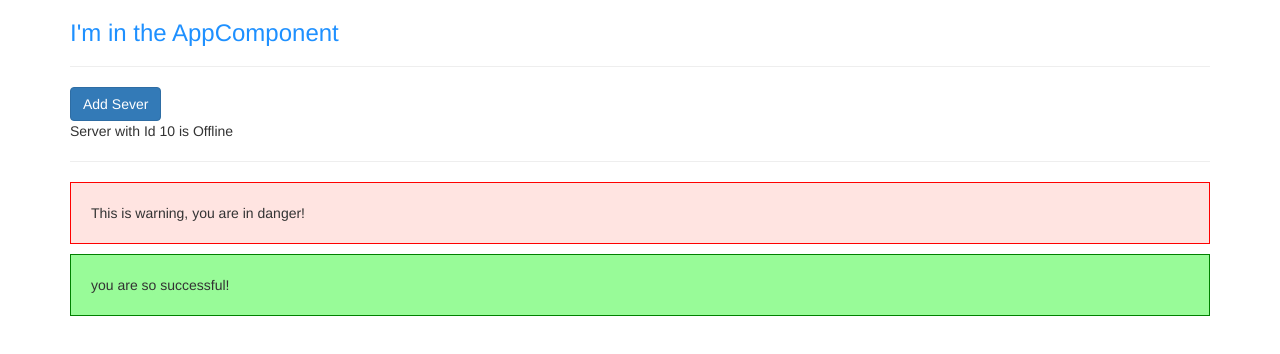
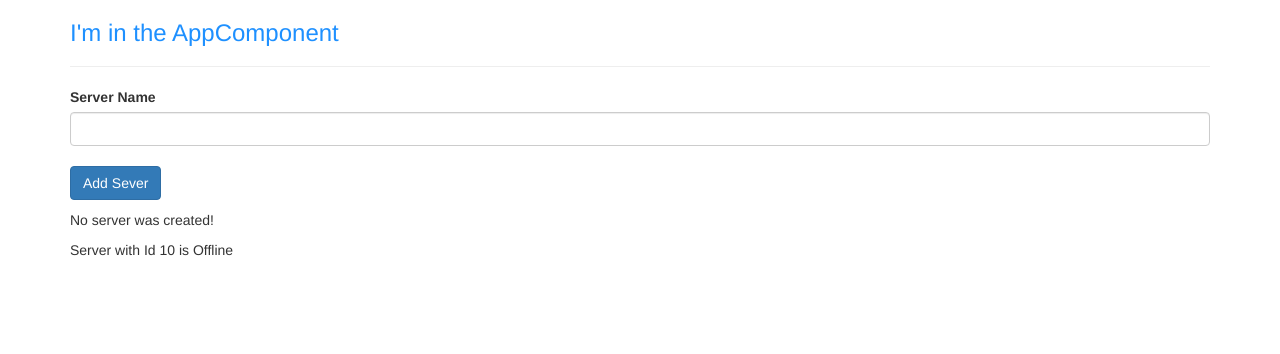
Before and after one commit to rohit413/AngularProject, an Angular app: page / in a window 1280 px wide. Shown: the top 354 px of the page. Built offline with nearby package versions, Linux system fonts and the light colour scheme.

Commit message:
Code update

```diff
--- a/src/app/app.component.html
+++ b/src/app/app.component.html
@@ -6,9 +6,9 @@
     <app-servers></app-servers>
    <!--<div app-servers></div>-->
    <!--<div class="app-servers"></div>-->
-   <hr>
-   <app-warning-alert></app-warning-alert>
-   <app-success-alert></app-success-alert>
+<!-- <hr>
+<app-warning-alert></app-warning-alert>
+<app-success-alert></app-success-alert> -->
 </div>
 </div>
 </div>
--- a/src/app/servers/servers.component.html
+++ b/src/app/servers/servers.component.html
@@ -1,2 +1,11 @@
-<button class="btn btn-primary" [disabled]="!allowNewServer">Add Sever</button>
+
+<label>Server Name</label>
+<input type="text" class="form-control" (input)="onUpdateServerName($event)">
+<!-- // $event is kind of reserved variable name and you can name it accordind to you but watever vaiable is set here should be pass same as typescript model // -->
+<br>
+<button class="btn btn-primary" [disabled]="!allowNewServer" (click)="onCreateServer()">Add Sever</button>
+<!--<p>{{ allowNewServer}}</p>-->
+<!-- <p [innerText]="allowNewServer"></p> -->
+<p>{{ serverName }}</p>
+<p>{{ serverCreationStatus }}</p>
 <app-server></app-server>
--- a/src/app/servers/servers.component.ts
+++ b/src/app/servers/servers.component.ts
@@ -10,14 +10,24 @@
 })
 export class ServersComponent implements OnInit {
   allowNewServer = false;
+  serverCreationStatus="No server was created!";
+  serverName="";
 
   constructor() {
     setTimeout(()=> {
       this.allowNewServer = true;
-    }, 2000);
+    }, 5000);
     }
 
   ngOnInit() {
   }
+  onCreateServer(){
+    this.serverCreationStatus = "Server was created!";
+  }
+
+  onUpdateServerName(event: Event){
+    this.serverName= (<HTMLInputElement>event.target).value;
+
+  }
 
 }
```
